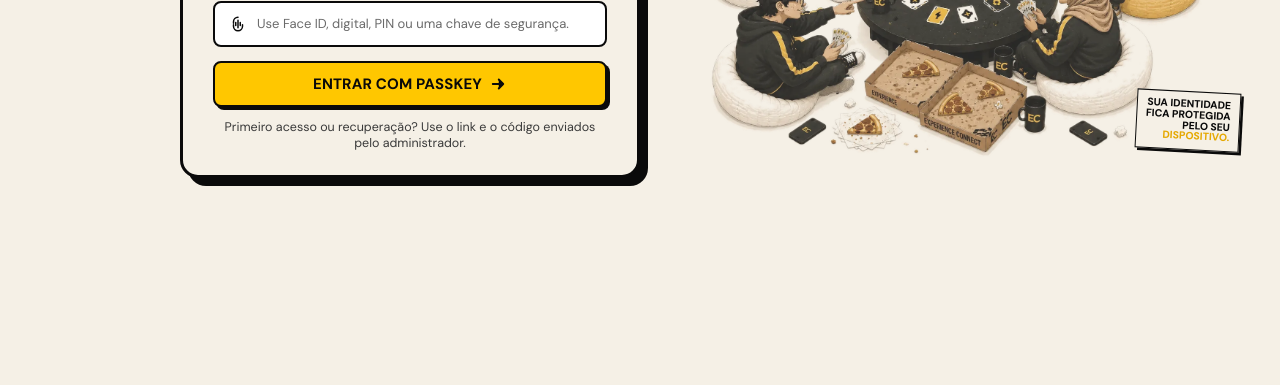
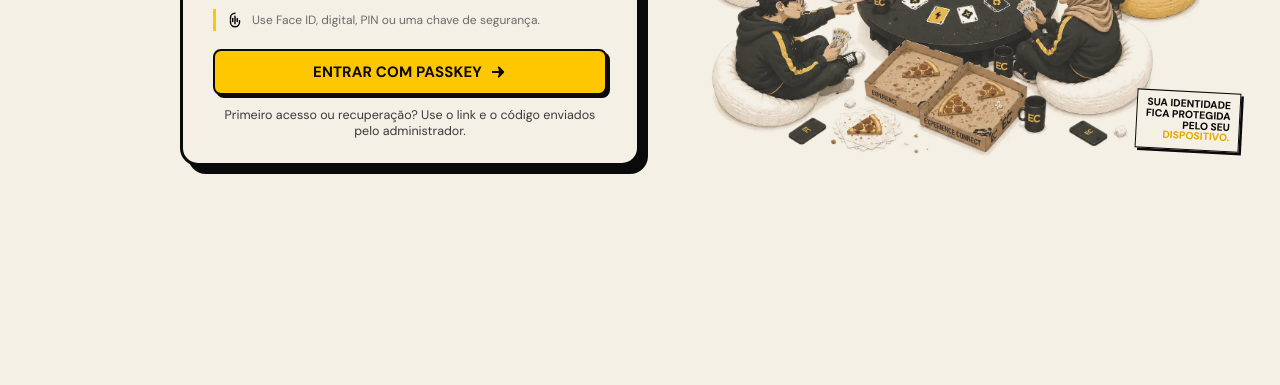
Before and after one commit to Ryanleoncoder/Experiencie-Connect, a website: page login.html in a window 1280 px wide. Shown: the part 415-800 px from the top of the page. Drawn offline with Linux system fonts and the light colour scheme; no server answers.

Commit message:
fix: passkey hint

```diff
--- a/frontend/styles/login.css
+++ b/frontend/styles/login.css
@@ -193,14 +193,12 @@ h1.title .hl {
 .passkey-login-hint {
   display: flex;
   align-items: center;
-  gap: 10px;
-  margin-bottom: 14px;
-  padding: 12px 14px;
-  background: var(--w);
-  border: var(--b2);
-  border-radius: var(--r2);
+  gap: 8px;
+  margin: -4px 0 18px;
+  padding: 2px 0 2px 10px;
+  border-left: 3px solid var(--y);
   color: var(--n4);
-  font-size: 13px;
+  font-size: 12px;
   line-height: 1.35;
 }
 
```
